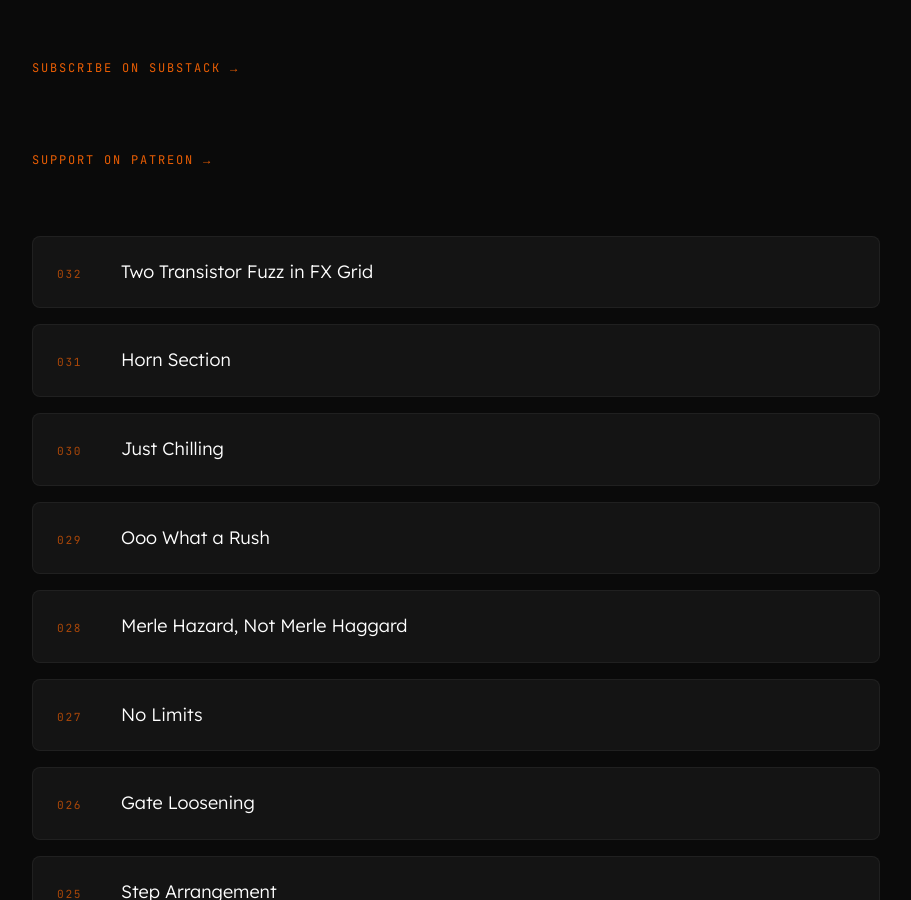
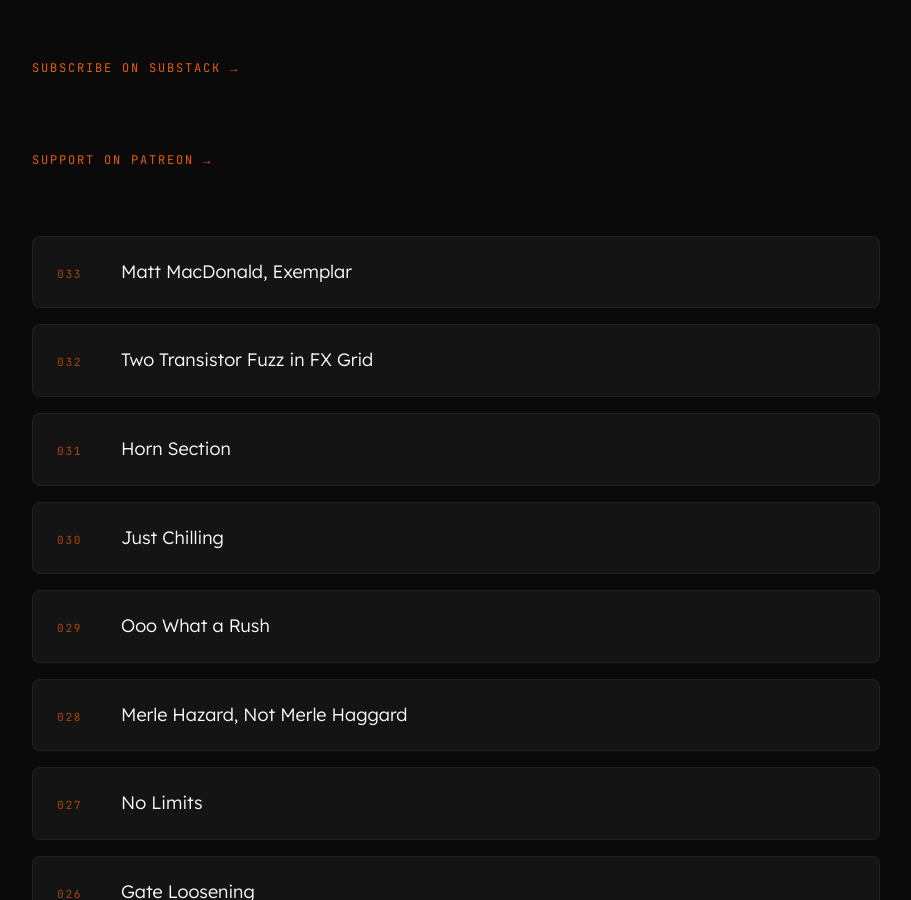
Before and after one commit to folk-sequence/folk-sequence.github.io, a Jekyll site: the page built from index.md, in a window 1280 px wide and 900 px high, scrolled down 582 px. Shown: the whole window, without its empty margins (184-1095 px from the left). Built offline with Jekyll 4.4.1, drawn with Linux system fonts in a browser that asks for light colours.

Commit message:
Add episode 033 to homepage

```diff
--- a/index.md
+++ b/index.md
@@ -13,6 +13,7 @@ description: "Companion essays for the Folk Sequence daily Bitwig music producti
 <p class="intro-watch"><a href="https://www.patreon.com/cw/FolkSequence" target="_blank" rel="noopener">Support on Patreon →</a></p>
 
 <ul class="episode-list">
+  <li><a href="/033-matt-macdonald-exemplar/"><span class="ep-num">033</span><span class="ep-title">Matt MacDonald, Exemplar</span></a></li>
   <li><a href="/032-two-transistor-fuzz-in-fx-grid/"><span class="ep-num">032</span><span class="ep-title">Two Transistor Fuzz in FX Grid</span></a></li>
   <li><a href="/031-horn-section/"><span class="ep-num">031</span><span class="ep-title">Horn Section</span></a></li>
   <li><a href="/030-just-chilling/"><span class="ep-num">030</span><span class="ep-title">Just Chilling</span></a></li>
```
